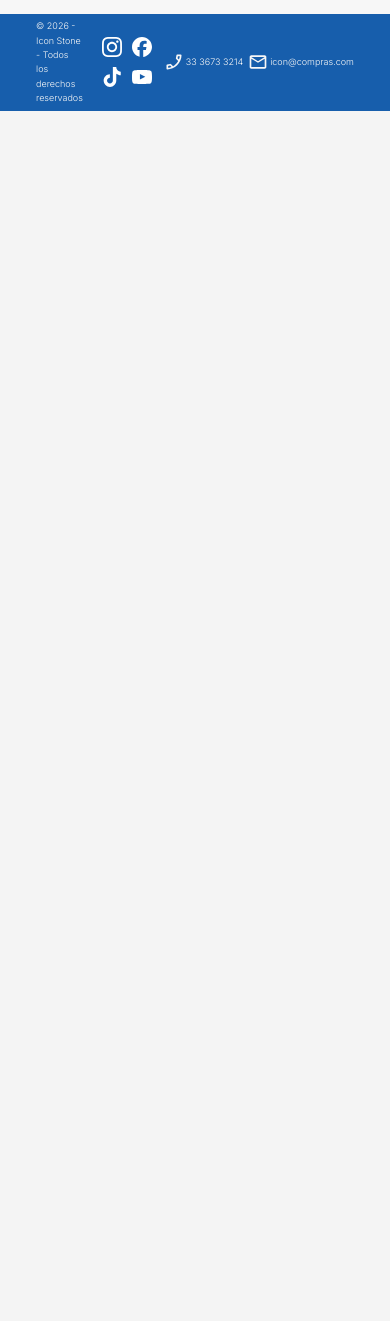
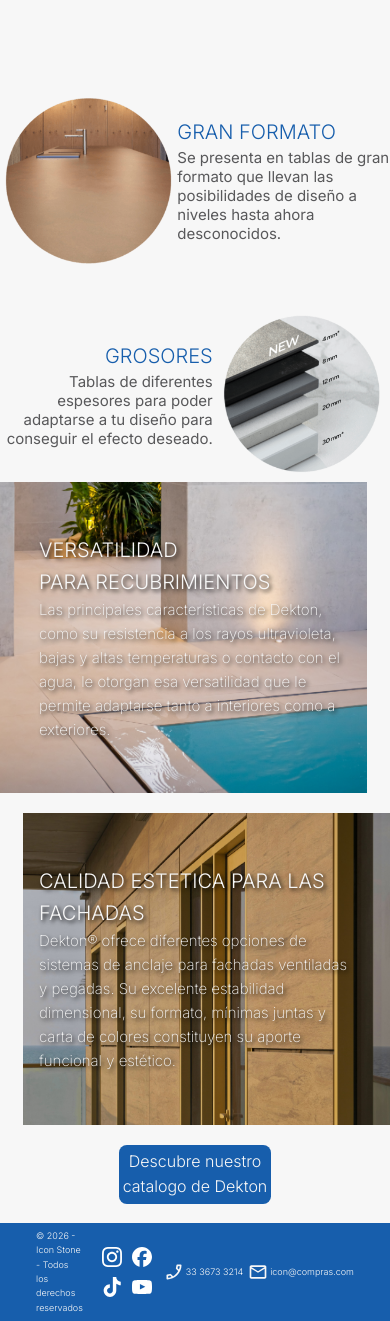
Before and after one commit to ubymarkdev/icon_new_page_2026, a Django app: page /cosentino/ in a window 390 px wide. Shown: the part 1977-3298 px from the top of the page. Before the commit the page ends 2088 px from the top, so only its background shows below. Run offline with Django 5.2, Linux system fonts and the light colour scheme.

Commit message:
mobile first cosentino dk

```diff
--- a/cosentino/static/cosentino/css/cosentino.css
+++ b/cosentino/static/cosentino/css/cosentino.css
@@ -436,6 +436,114 @@
     justify-content: center;
 }
 
+.formatos {
+    display: flex;
+    flex-direction: column;
+    padding-top: 20vw;
+    gap: 10vw;
+}
+
+.formato, .grosor {
+    display: flex;
+    flex-direction: row;
+    justify-content:center;
+}
+
+.info {
+    display: flex;
+    flex-direction: column;
+}
+
+.formato img, .grosor img {
+    height: 45vw;
+    width: auto;
+}
+
+.grosor img {
+    order:1
+}
+
+.formato h4, .grosor h4 {
+    color: var(--primary);
+    font-size: 20px;
+    font-weight: 300;
+}
+
+.formato p, .grosor p {
+    color: var(--secondary);
+    font-size: 15px;
+    line-height: normal;
+
+}
+
+.grosor p, .grosor h4 {
+    text-align: right;
+}
+
+.versatilidad {
+    display: flex;
+    flex-direction: column;
+    gap: 5vw;
+}
+
+.revestimientos {
+    background-image: url("/static/img/DK Fam Dubai Lunar.jpeg");
+    background-size: cover;
+    background-repeat: no-repeat;
+    background-position-y: -98vw;
+    background-position-x: -6vw;
+    height: 80vw;
+    padding: 10vw;
+    display: flex;
+    flex-direction: column;
+    justify-content: center;
+}
+.revestimientos p, .revestimientos h4, .fachada p, .fachada h4 {
+    color: var(--bg);
+    text-shadow: 2px 2px 4px black;
+}
+
+.revestimientos h4, .fachada h4 {
+    font-size: 20px;
+    font-weight: 300;
+}
+.revestimientos p, .fachada p {
+    font-size: 15px;
+    font-weight: 200;
+}
+
+.fachada {
+    background-image: url("/static/img/DK Saadiyat Abu Dhab Valterra.jpg");
+    background-size: cover;
+    background-repeat: no-repeat;
+    background-position-y: -16vw;
+    background-position-x: 6vw;
+    height: 80vw;
+    padding: 10vw;
+    display: flex;
+    flex-direction: column;
+    justify-content: center;
+}
+
+.dk_versatilidad_boton {
+    display: flex;
+    flex-direction: column;
+    align-items: center;
+    padding: 5vw;
+}
+
+
+.dk_versatilidad a {
+    text-decoration: none;
+    background-color: var(--primary);
+    color: var(--bg);
+    text-align: center;
+    padding: 1vw;
+    border-radius: 2vw;
+    font-weight: 300;
+}
+
+
 @media (max-width: 480px) {
 .dekton_video_hero_contenido {
     display: flex;
--- a/cosentino/templates/cosentino/cosentino.html
+++ b/cosentino/templates/cosentino/cosentino.html
@@ -121,6 +121,80 @@
         </div>
 
     </div>
+
+    <div class="dk_versatilidad">
+        <div class="formatos">
+
+            <div class="formato">
+                <img src="/static/img/gran_formato.png" alt="">
+
+                <div class="formato info">
+                    <h4>
+                        GRAN FORMATO
+                    </h4>
+                    <p>
+                        Se presenta en tablas de gran formato que
+                        llevan las posibilidades de diseño a niveles
+                        hasta ahora desconocidos.
+                    </p>
+                </div>
+            </div>
+
+            <div class="grosor">
+                <img src="/static/img/grosores.png" alt="">
+                <div class="grosor info">
+                    <h4>
+                        GROSORES
+                    </h4>
+                    <p>
+                        Tablas de diferentes espesores para poder
+                        adaptarse a tu diseño para conseguir el
+                        efecto deseado.
+                    </p>
+                </div>
+            </div>
+
+        </div>
+
+        <div class="versatilidad">
+
+            <div class="revestimientos">
+                <h4>
+                    VERSATILIDAD <br> PARA RECUBRIMIENTOS
+                </h4>
+
+                <p>
+                    Las principales características de Dekton,
+                    como su resistencia a los rayos ultravioleta,
+                    bajas y altas temperaturas o contacto con el agua,
+                    le otorgan esa versatilidad que le permite adaptarse
+                    tanto a interiores como a exteriores.
+                </p>
+            </div>
+
+            <div class="fachada">
+                <h4>
+                    CALIDAD ESTETICA PARA LAS FACHADAS
+                </h4>
+
+                <p>
+                    Dekton® ofrece diferentes opciones de sistemas de anclaje
+                    para fachadas ventiladas y pegadas. Su excelente estabilidad
+                    dimensional, su formato, mínimas juntas y carta de colores
+                    constituyen su aporte funcional y estético.
+                </p>
+
+            </div>
+        </div>
+
+        <div class="dk_versatilidad_boton">
+        <a href="/catalogo"> Descubre nuestro <br> catalogo de Dekton</a>
+        </div>
+
+    </div>
 </section>
 
+
+
+
 {% endblock %}
```
Also changed, not shown: core/static/core/css/core.css (+7 -7 lines), cosentino/static/img/DK Fam Dubai Lunar.jpeg (added), cosentino/static/img/DK Saadiyat Abu Dhab Valterra.jpg (added), cosentino/static/img/gran_formato.png (added), cosentino/static/img/grosores.png (added).
